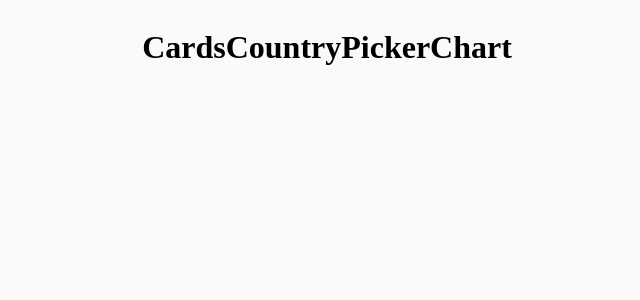
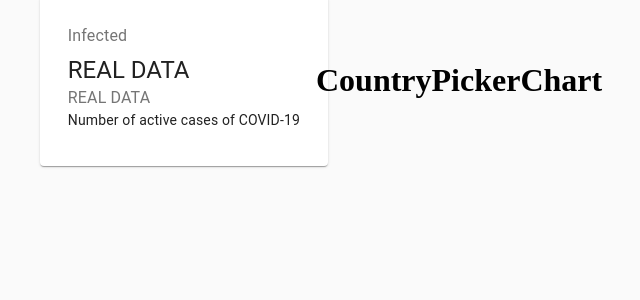
Before and after one commit to melonek/covid-19-global-tracker, a React (Create React App) app: page / in a window 1280 px wide. Shown: the top 300 px of the page, without its empty margins (313-953 px from the left). Built offline with nearby package versions, Linux system fonts and the light colour scheme; no server answers.

Commit message:
crateing cards using @material-ui/core

```diff
--- a/package.json
+++ b/package.json
@@ -3,6 +3,7 @@
   "version": "0.1.0",
   "private": true,
   "dependencies": {
+    "@material-ui/core": "^4.9.13",
     "@testing-library/jest-dom": "^4.2.4",
     "@testing-library/react": "^9.5.0",
     "@testing-library/user-event": "^7.2.1",
--- a/src/App.js
+++ b/src/App.js
@@ -5,15 +5,20 @@
 import { fetchData } from "./api";
 
 class App extends React.Component {
+  state = {
+    data: {},
+  };
+
   async componentDidMount() {
-    const data = await fetchData();
+    const fetchedData = await fetchData();
 
-    console.log(data);
+    this.setState({ data: fetchedData });
   }
   render() {
+    const { data } = this.state;
     return (
       <div className={styles.container}>
-        <Cards />
+        <Cards data={data} />
         <CountryPicker />
         <Chart />
       </div>
--- a/src/components/Cards/Cards.jsx
+++ b/src/components/Cards/Cards.jsx
@@ -1,7 +1,29 @@
 import React from "react";
+import { Card, CardContent, Typography, Grid } from "@material-ui/core";
 
-const Cards = () => {
-  return <h1>Cards</h1>;
+import styles from "./Cards.module.css";
+
+const Cards = (props) => {
+  console.log(props);
+
+  return (
+    <div className={styles.container}>
+      <Grid container spacing={3} justify="center">
+        <Grid item component={Card}>
+          <CardContent>
+            <Typography color="textSecondary" gutterBottom>
+              Infected
+            </Typography>
+            <Typography variant="h5">REAL DATA</Typography>
+            <Typography color="TextSecondary">REAL DATA</Typography>
+            <Typography variant="body2">
+              Number of active cases of COVID-19
+            </Typography>
+          </CardContent>
+        </Grid>
+      </Grid>
+    </div>
+  );
 };
 
 export default Cards;
```
Also changed, not shown: 1 other file (tests, documents, lock files or other folders).
